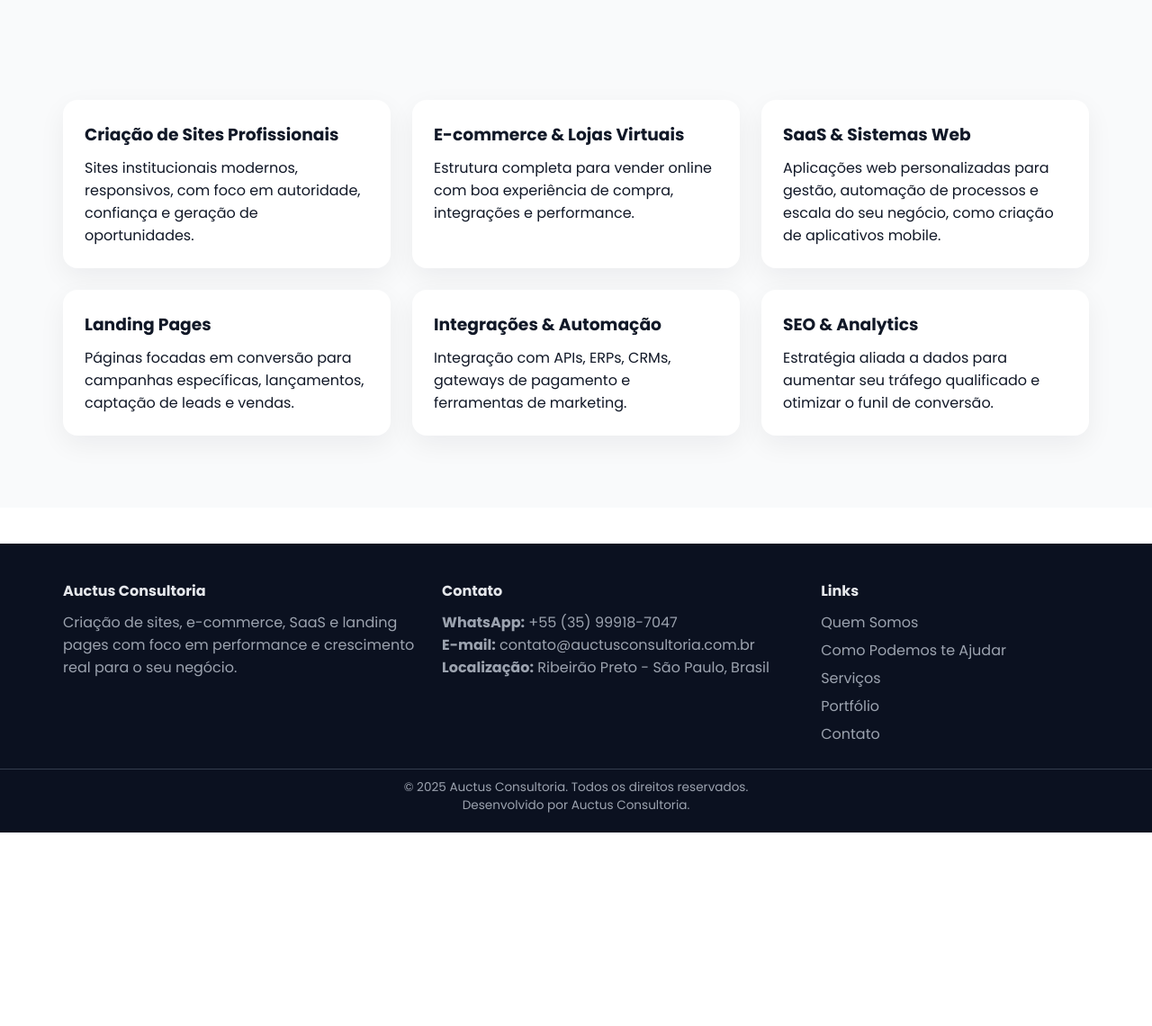
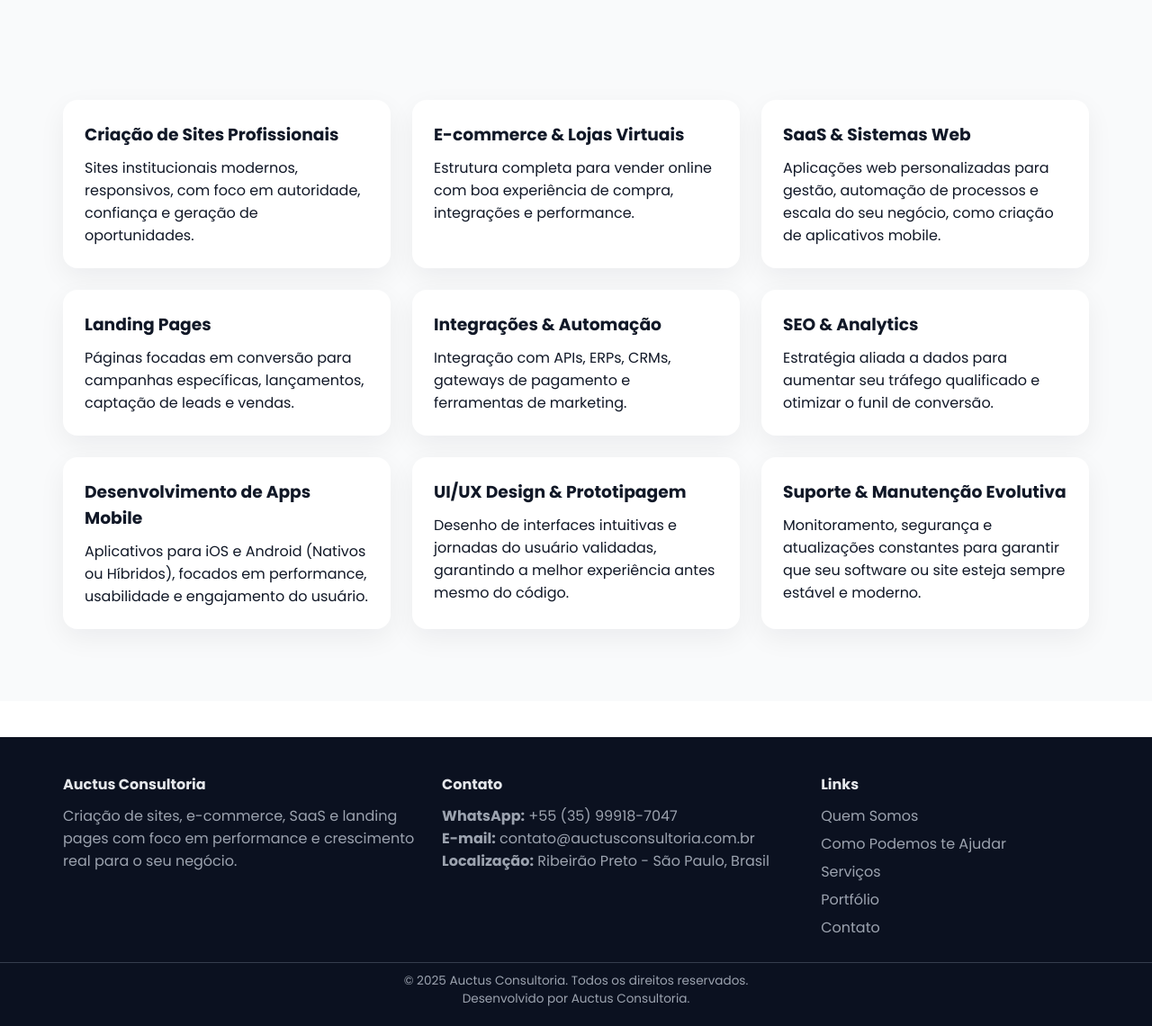
Before and after one commit to Jefferson23br/auctus, a PHP site: page /servicos in a window 1280 px wide. Shown: the part 481-1621 px from the top of the page at 90% size. Before the commit the page ends 1406 px from the top, so only its background shows below. Run offline with PHP 8.4, Linux system fonts and the light colour scheme.

Commit message:
Update servicos.php

```diff
--- a/servicos.php
+++ b/servicos.php
@@ -40,6 +40,20 @@ include 'templates/header.php';
                     <h3>SEO & Analytics</h3>
                     <p>Estratégia aliada a dados para aumentar seu tráfego qualificado e otimizar o funil de conversão.</p>
                 </div>
+                <div class="service-card">
+                    <h3>Desenvolvimento de Apps Mobile</h3>
+                    <p>Aplicativos para iOS e Android (Nativos ou Híbridos), focados em performance, usabilidade e engajamento do usuário.</p>
+                </div>
+
+                <div class="service-card">
+                    <h3>UI/UX Design & Prototipagem</h3>
+                    <p>Desenho de interfaces intuitivas e jornadas do usuário validadas, garantindo a melhor experiência antes mesmo do código.</p>
+                </div>
+
+                <div class="service-card">
+                    <h3>Suporte & Manutenção Evolutiva</h3>
+                    <p>Monitoramento, segurança e atualizações constantes para garantir que seu software ou site esteja sempre estável e moderno.</p>
+                </div>
             </div>
         </div>
     </section>
```
